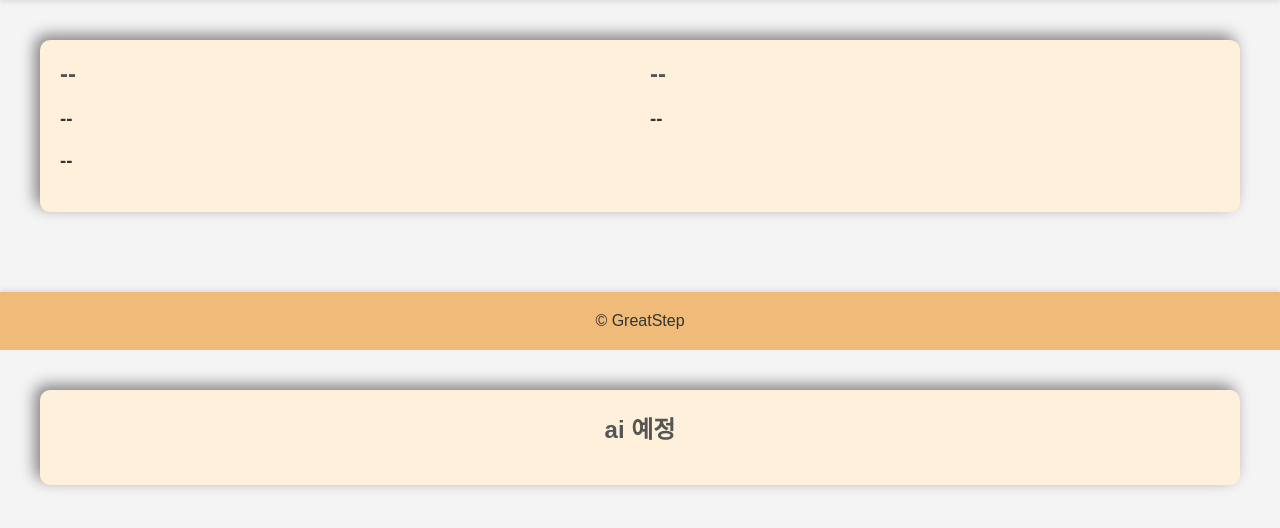
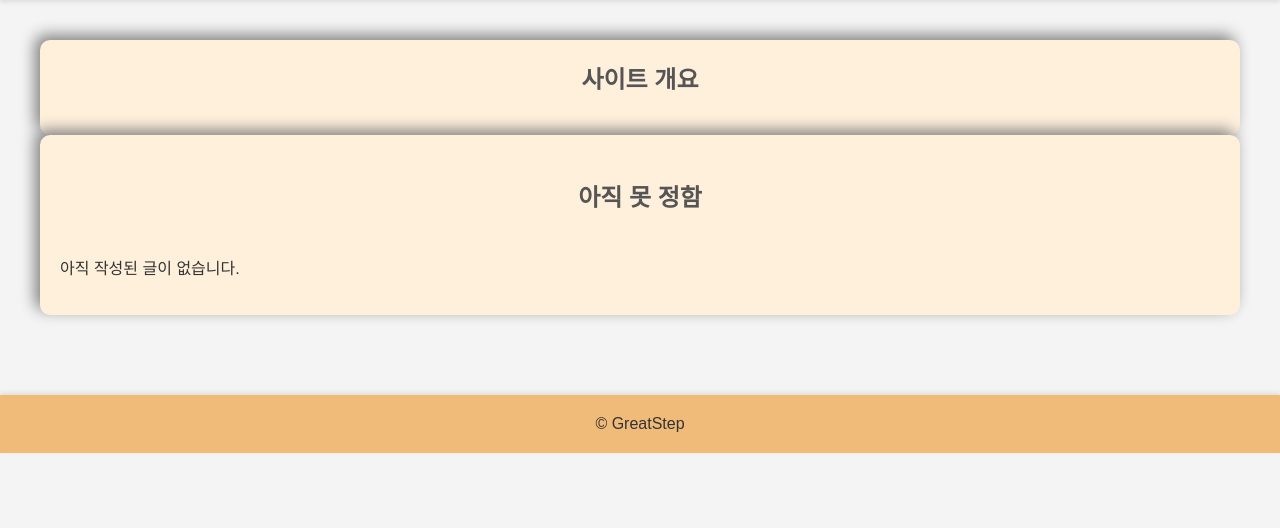
Before and after one commit to chounjae/GreatStep, a Django app: page / in a window 1280 px wide. Shown: the part 68-596 px from the top of the page. Run offline with Django 5.2, Linux system fonts and the light colour scheme.

Commit message:
알바 쉬는 시간마저 공부해버리는 대황 안준혁.  디자인 변경,사이트 개요 웹 페이지 추가 해야 됨

```diff
--- a/MyBlog/templates/index.html
+++ b/MyBlog/templates/index.html
@@ -6,58 +6,53 @@
     <title>myblog</title>
     {% load static %}
     <link rel="stylesheet" type="text/css" href="{% static 'style.css' %}" />
+    <link href="https://cdnjs.cloudflare.com/ajax/libs/font-awesome/5.15.4/css/all.min.css" rel="stylesheet">
 </head>
 <body>
     <header>
-        <div class="logo">MyBlog</div>
+        <div class="logo"><a href ="{% url "index" %}" class = "href-item">MyBlog</a></div>
         <nav>
             <ul class="nav-list">
-                <li><a href="#" class = "memu-item">Home</a></li>
+                <li><a href="{% url "index" %}" class = "memu-item">Home</a></li>
                 <li><a href="{% url "diary" %}" class = "memu-item">Diary</a></li>
                 <li><a href="#" class = "memu-item">About</a></li>
             </ul>
         </nav>
     </header>
-    <main>
-        <div class="faq-container shadow-box">
-            <div>
-                <h2>--</h2>
-                <div class="faq-item">
-                    <h3>--</h3>
-                    <p>--</p>
-                </div>
-                <div class="faq-item">
-                    <h3>--</h3>
-                    <p>--</p>
+
+    <div class="content-wrapper">
+        <main class="main-content">
+            <div class="faq-container shadow-box">
+                <div>
+                    <h2 class = "center-a">
+                        <!--링크 바꿔야 함. html 사이트 개요 소개하는 웹 페이지 만들어야 함-->
+                        <a href="{% url "memo" %}" class = "href-item">사이트 개요</a>
+                    </h2>
                 </div>
             </div>
-            <div>
-                <h2>--</h2>
-                <div class="faq-item">
-                    <h3>--</h3>
-                    <p>--</p>
+            <div class="faq-container shadow-box">
+                <div>
+                    <h2 class="center-container">아직 못 정함</h2>
+                    {% for memo in page_obj.object_list %}
+                    <div class="memo-item memo-i">
+                        <div class="memo-title">
+                            <a href="{% url 'memo_detail' memo.id %}" class = "href-item sage"> {{ memo.title }} {{ memo.created_at|date:"(Y-m-d)" }}</a>
+                        </div>
+                    </div>
+                    {% empty %}
+                    <p>아직 작성된 글이 없습니다.</p>
+                    {% endfor %}
                 </div>
             </div>
-        </div>
-    </main>
+        </main>
+    </div>
 
     <footer>
         &copy; GreatStep
     </footer>
 
-    <main>
-        <div class="faq-container shadow-box">
-            <div>
-                <h2 class="center-a">ai 예정</h2>
-            </div>
-        </div>
-    </main>
-
-
-
     <script>
         const faqItems = document.querySelectorAll('.faq-item h3');
-
         faqItems.forEach(item => {
             item.addEventListener('click', () => {
                 const next = item.nextElementSibling;
```
